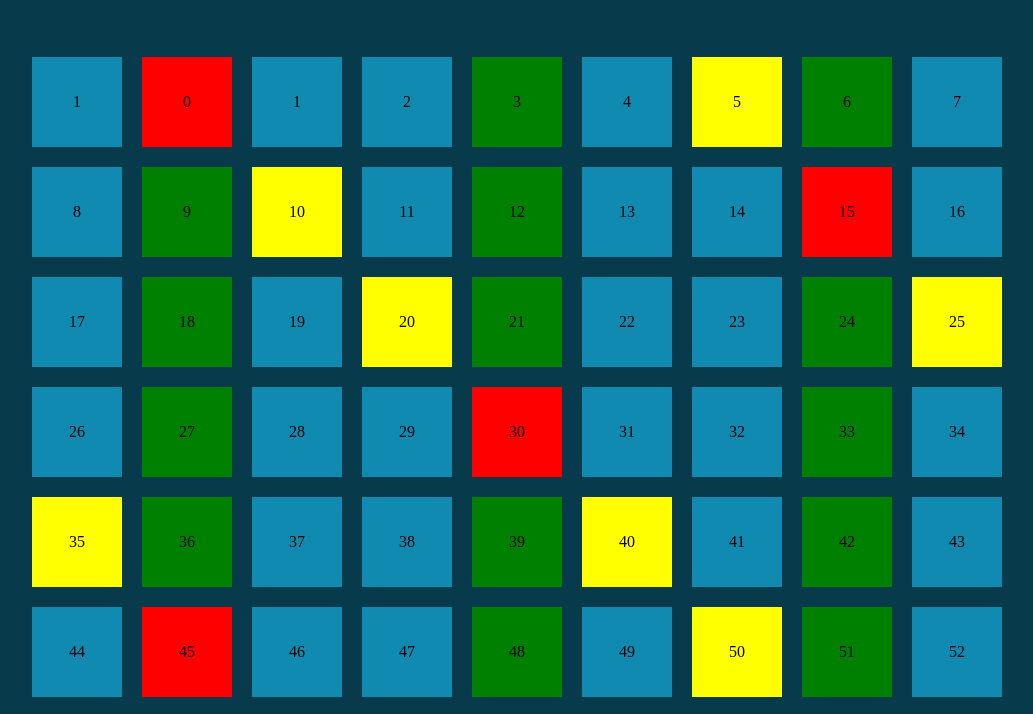
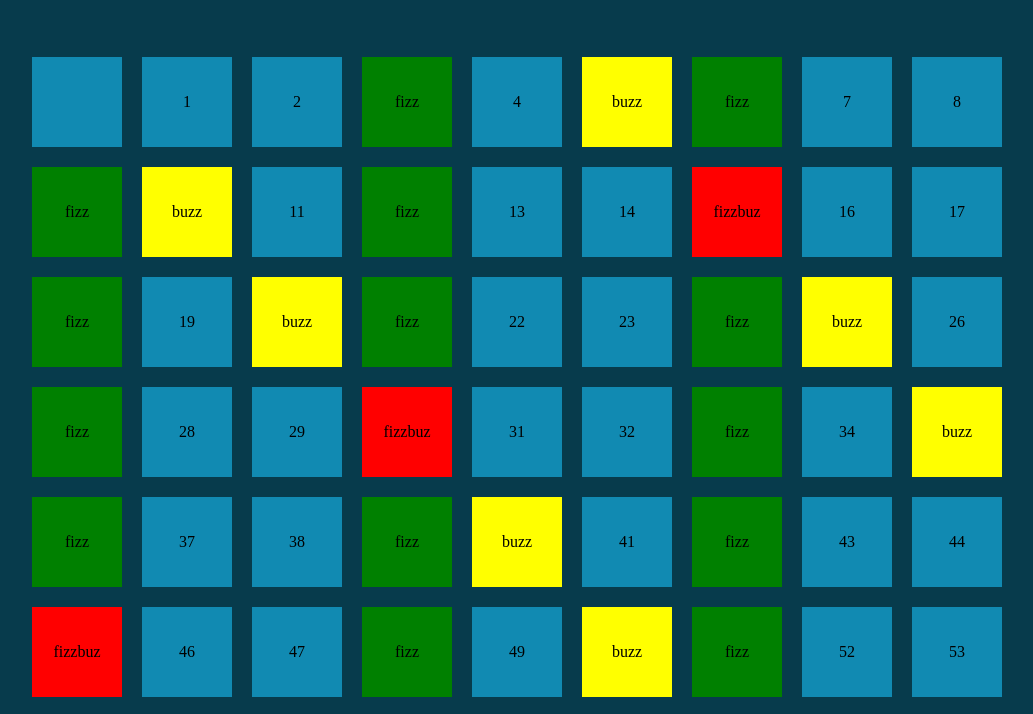
Before and after one commit to AlessandroImpact/js-fizzbuzzdom, a plain HTML site: page index.html in a window 1280 px wide. Shown: the part 77-791 px from the top of the page, without its empty margins (118-1151 px from the left). Drawn offline with Linux system fonts and the light colour scheme.

Commit message:
completato + commenti

```diff
--- a/main.js
+++ b/main.js
@@ -2,20 +2,30 @@
 
 let containerElement = document.getElementById('container');
 
-for(let i=0; i<=1000;i++) {
+let fizChoice ="" ;
+
+for(let i=1; i<=1000;i++) {
 
     if(i%3 == 0 && i%5==0){  /*multiplo di 3 e 5 insieme */
 
-        containerElement.innerHTML += "<div class='box red'>" + i +" </div>";
+        fizChoice = "fizzbuz";
 
-    }else if(i%5 == 0 && i%3 != 0) {
+        containerElement.innerHTML += "<div class='box red'>" + fizChoice +" </div>";
 
-        containerElement.innerHTML += "<div class='box yellow'>" + i +" </div>";
+    }else if(i%5 == 0 && i%3 != 0) { /*multiplo di 5 */
 
-    }else if (i%3 == 0 && i%5 !=0) {
-    containerElement.innerHTML += "<div class='box green'>" + i +" </div>";
+        fizChoice = "buzz";
 
-    }else {
+        containerElement.innerHTML += "<div class='box yellow'>" + fizChoice +" </div>";
+
+    }else if (i%3 == 0 && i%5 !=0) {   /*multiplo di 3 */
+
+        fizChoice = "fizz";
+
+    containerElement.innerHTML += "<div class='box green'>" + fizChoice +" </div>";
+
+    }else {   /*numeri normali */
+
         containerElement.innerHTML += "<div class='box '>" + i +" </div>";
     }
 }
```
Also changed, not shown: index.html (+1 -1 lines).
